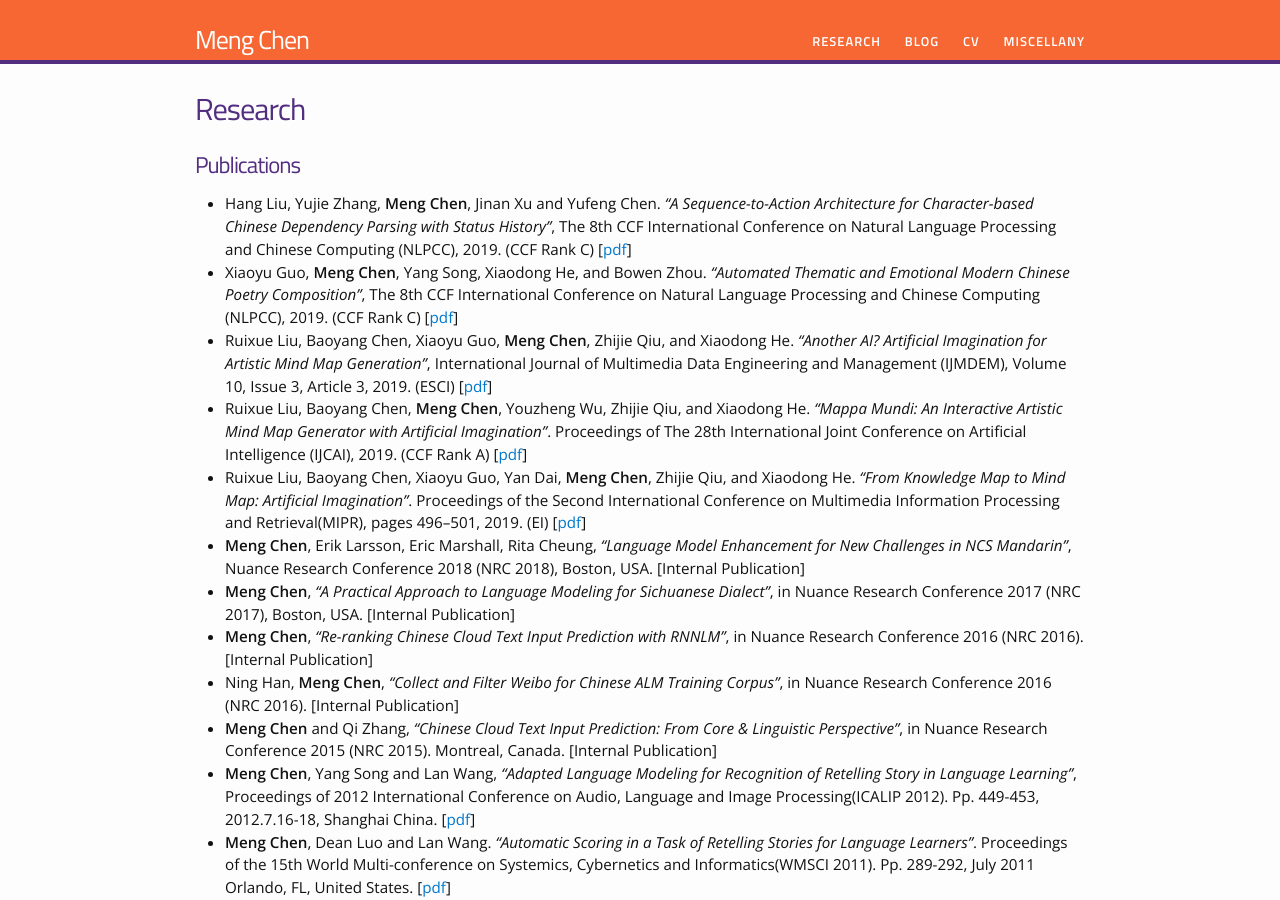
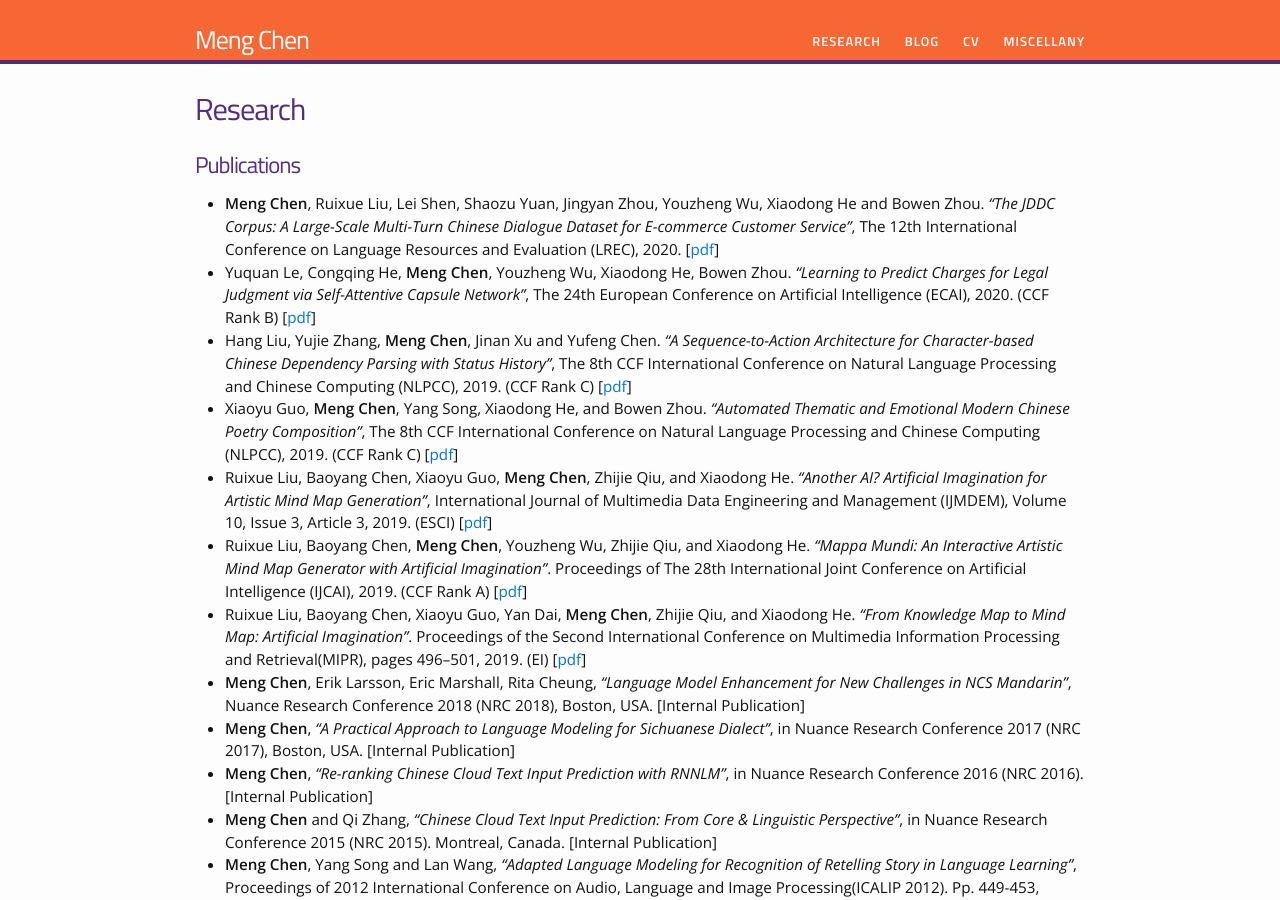
Before and after one commit to chenmengdx/chenmengdx.github.io, a Jekyll site: the page built from research.md, in a window 1280 px wide and 900 px high. Built offline with Jekyll 4.4.1, drawn with Linux system fonts in a browser that asks for light colours.

Commit message:
update publications

```diff
--- a/research.md
+++ b/research.md
@@ -6,6 +6,8 @@ permalink: /research/
 
 # Publications
 
+* **Meng Chen**, Ruixue Liu, Lei Shen, Shaozu Yuan, Jingyan Zhou, Youzheng Wu, Xiaodong He and Bowen Zhou. _"The JDDC Corpus: A Large-Scale Multi-Turn Chinese Dialogue Dataset for E-commerce Customer Service"_, The 12th International Conference on Language Resources and Evaluation (LREC), 2020. [[pdf](../papers/JDDC_camera_ready.pdf)]
+* Yuquan Le, Congqing He, **Meng Chen**, Youzheng Wu, Xiaodong He, Bowen Zhou. _"Learning to Predict Charges for Legal Judgment via Self-Attentive Capsule Network"_, The 24th European Conference on Artificial Intelligence (ECAI), 2020. (CCF Rank B) [[pdf](../papers/SAttCaps_camera_ready.pdf)]
 * Hang Liu, Yujie Zhang, **Meng Chen**, Jinan Xu and Yufeng Chen. _"A Sequence-to-Action Architecture for Character-based Chinese Dependency Parsing with Status History"_, The 8th CCF International Conference on Natural Language Processing and Chinese Computing (NLPCC), 2019. (CCF Rank C) [[pdf](../papers/NLPCC2019_parsing_final.pdf)]
 * Xiaoyu Guo, **Meng Chen**, Yang Song, Xiaodong He, and Bowen Zhou. _"Automated Thematic and Emotional Modern Chinese Poetry Composition"_, The 8th CCF International Conference on Natural Language Processing and Chinese Computing (NLPCC), 2019. (CCF Rank C) [[pdf](../papers/NLPCC2019_poetry_final.pdf)]
 * Ruixue Liu, Baoyang Chen, Xiaoyu Guo, **Meng Chen**, Zhijie Qiu, and Xiaodong He. _"Another AI? Artificial Imagination for Artistic Mind Map Generation"_, International Journal of Multimedia Data Engineering and Management (IJMDEM), Volume 10, Issue 3, Article 3, 2019. (ESCI) [[pdf](../papers/IJMDEM.pdf)]
@@ -14,7 +16,6 @@ permalink: /research/
 * **Meng Chen**, Erik Larsson, Eric Marshall, Rita Cheung, _"Language Model Enhancement for New Challenges in NCS Mandarin"_, Nuance Research Conference 2018 (NRC 2018), Boston, USA. [Internal Publication]
 * **Meng Chen**, _"A Practical Approach to Language Modeling for Sichuanese Dialect"_, in Nuance Research Conference 2017 (NRC 2017), Boston, USA. [Internal Publication]
 * **Meng Chen**, _"Re-ranking Chinese Cloud Text Input Prediction with RNNLM"_, in Nuance Research Conference 2016 (NRC 2016). [Internal Publication]
-* Ning Han, **Meng Chen**, _"Collect and Filter Weibo for Chinese ALM Training Corpus"_, in Nuance Research Conference 2016 (NRC 2016). [Internal Publication]
 * **Meng Chen** and Qi Zhang, _"Chinese Cloud Text Input Prediction: From Core & Linguistic Perspective"_, in Nuance Research Conference 2015 (NRC 2015). Montreal, Canada. [Internal Publication]
 * **Meng Chen**, Yang Song and Lan Wang, _"Adapted Language Modeling for Recognition of Retelling Story in Language Learning"_, Proceedings of 2012 International Conference on Audio, Language and Image Processing(ICALIP 2012). Pp. 449-453, 2012.7.16-18, Shanghai China. [[pdf](../papers/ICALIP2012.pdf)]
 * **Meng Chen**, Dean Luo and Lan Wang. _"Automatic Scoring in a Task of Retelling Stories for Language Learners"_. Proceedings of the 15th World Multi-conference on Systemics, Cybernetics and Informatics(WMSCI 2011). Pp. 289-292, July 2011 Orlando, FL, United States. [[pdf](../papers/WMSCI2011.pdf)]
@@ -28,6 +29,7 @@ permalink: /research/
 
 
 # Academic Conference Experiences
+
 * NLPCC 2019, Dunhuang, China
 * IJCAI 2019, Macao, China
 * ACL 2018, Melbourne, Australia
```
Also changed, not shown: 2 other files.
